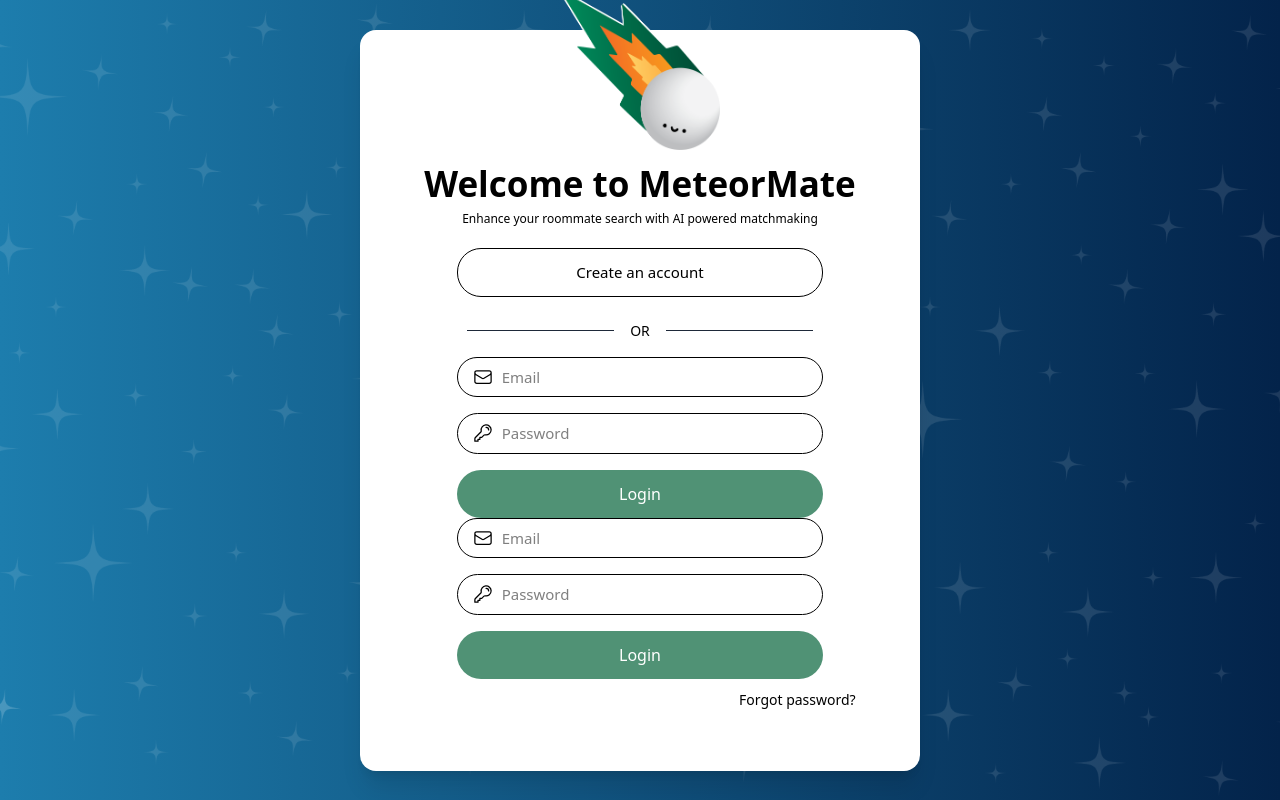
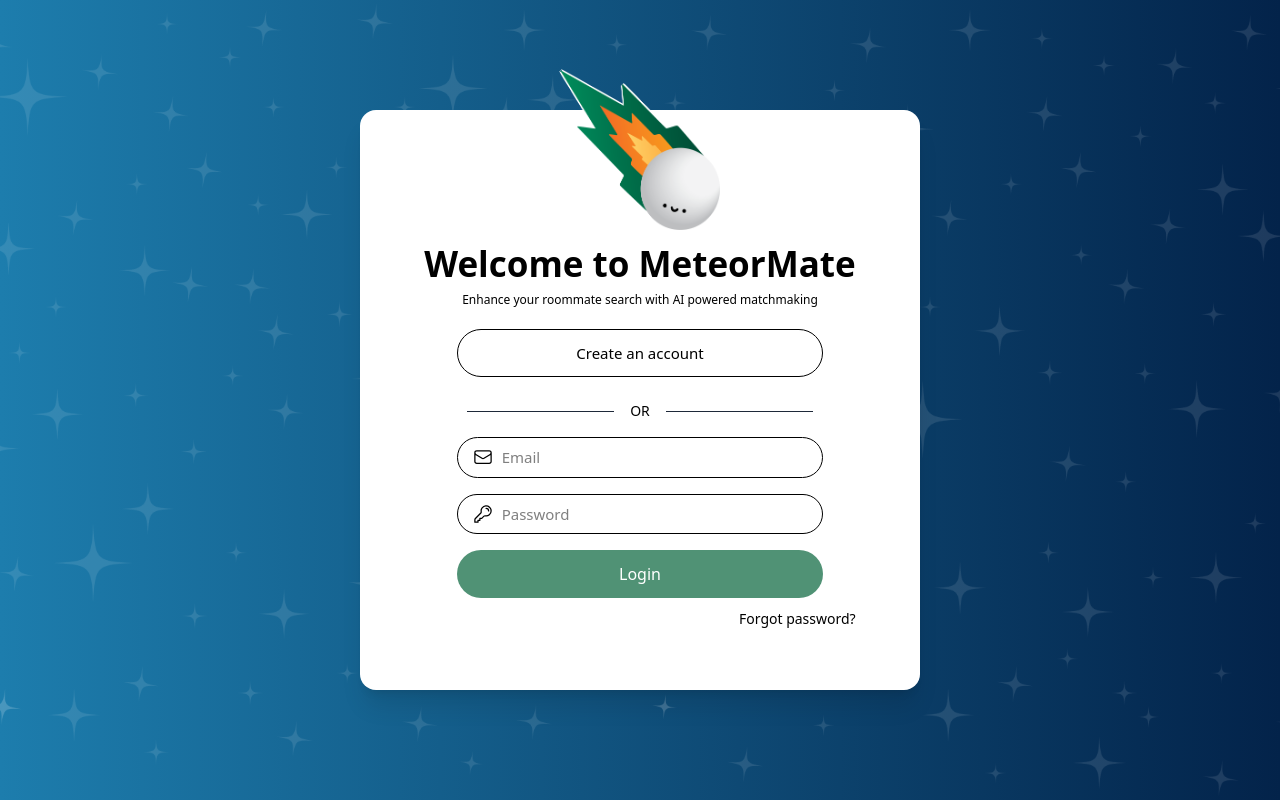
Before and after one commit to acmutd/meteormate-client, a Next.js app: page /authentication in a window 1280 px wide. Built offline with nearby package versions, Linux system fonts and the light colour scheme; no server answers; a web font is replaced by a local one.

Commit message:
merge conflict resolved

```diff
--- a/src/app/authentication/page.tsx
+++ b/src/app/authentication/page.tsx
@@ -119,75 +119,6 @@ const handleLogin = async () => {
         <hr className="grow border border-gray-800 border-b-0" />
       </div>
 
-      {/* Login form */}
-      <div className="flex justify-center items-center">
-        <div className="flex flex-col text-left w-[85%] space-y-4 relative">
-          {/* Email field */}
-          <div className="flex flex-col">
-			<div className="relative">
-				<svg
-					xmlns="http://www.w3.org/2000/svg"
-					fill="none"
-					viewBox="0 0 24 24"
-					strokeWidth="1.5"
-					stroke="currentColor"
-					className="absolute left-4 top-1/2 transform -translate-y-1/2 w-5 h-5 text-black"
-				>
-				<path
-					strokeLinecap="round"
-					strokeLinejoin="round"
-					d="M21.75 6.75v10.5a2.25 2.25 0 0 1-2.25 2.25h-15a2.25 2.25 0 0 1-2.25-2.25V6.75m19.5 0A2.25 2.25 0 0 0 19.5 4.5h-15a2.25 2.25 0 0 0-2.25 2.25m19.5 0v.243a2.25 2.25 0 0 1-1.07 1.916l-7.5 4.615a2.25 2.25 0 0 1-2.36 0L3.32 8.91a2.25 2.25 0 0 1-1.07-1.916V6.75"
-				/>
-				</svg>
-				<input
-					type="email"
-					value={email}
-					onChange={handleEmailChange}
-					placeholder="Email"
-					className="pl-11 pr-4 border border-black py-2 rounded-3xl font-light text-[12px] md:text-[15px] text-left w-full"
-				/>
-			</div>
-				{emailError && (
-				<p className="text-red-500 text-xs mt-1">{emailError}</p>
-				)}
-		</div>
-
-          {/* Password field */}
-          <div className="flex flex-col">
-            <div className="relative">
-							<svg
-								xmlns="http://www.w3.org/2000/svg"
-								fill="none"
-								viewBox="0 0 24 24"
-								strokeWidth="1.5"
-								stroke="currentColor"
-								className="absolute left-4 top-1/2 transform -translate-y-1/2 w-5 h-5 text-black"
-							>
-								<path
-									strokeLinecap="round"
-									strokeLinejoin="round"
-									d="M15.75 5.25a3 3 0 0 1 3 3m3 0a6 6 0 0 1-7.029 5.912c-.563-.097-1.159.026-1.563.43L10.5 17.25H8.25v2.25H6v2.25H2.25v-2.818c0-.597.237-1.17.659-1.591l6.499-6.499c.404-.404.527-1 .43-1.563A6 6 0 1 1 21.75 8.25Z"
-								/>
-							</svg>
-							<input
-								type="password"
-								value={password}
-								onChange={handlePasswordChange}
-								placeholder="Password"
-								className="pl-11 pr-4 border border-black py-2 rounded-3xl font-light text-[12px] md:text-[15px] text-left w-full"
-							/>
-						</div>
-          </div>
-
-          <button
-            onClick={handleLogin}
-            disabled={isSigningIn}
-            className="bg-[#509275] text-white rounded-3xl hover:bg-gray-800 transition cursor-pointer py-3"
-          >
-            {isSigningIn ? "Logging in..." : "Login"}
-          </button>
-        </div>
-      </div>
 
         {/* Login form */}
         <div className="flex justify-center items-center">
```
